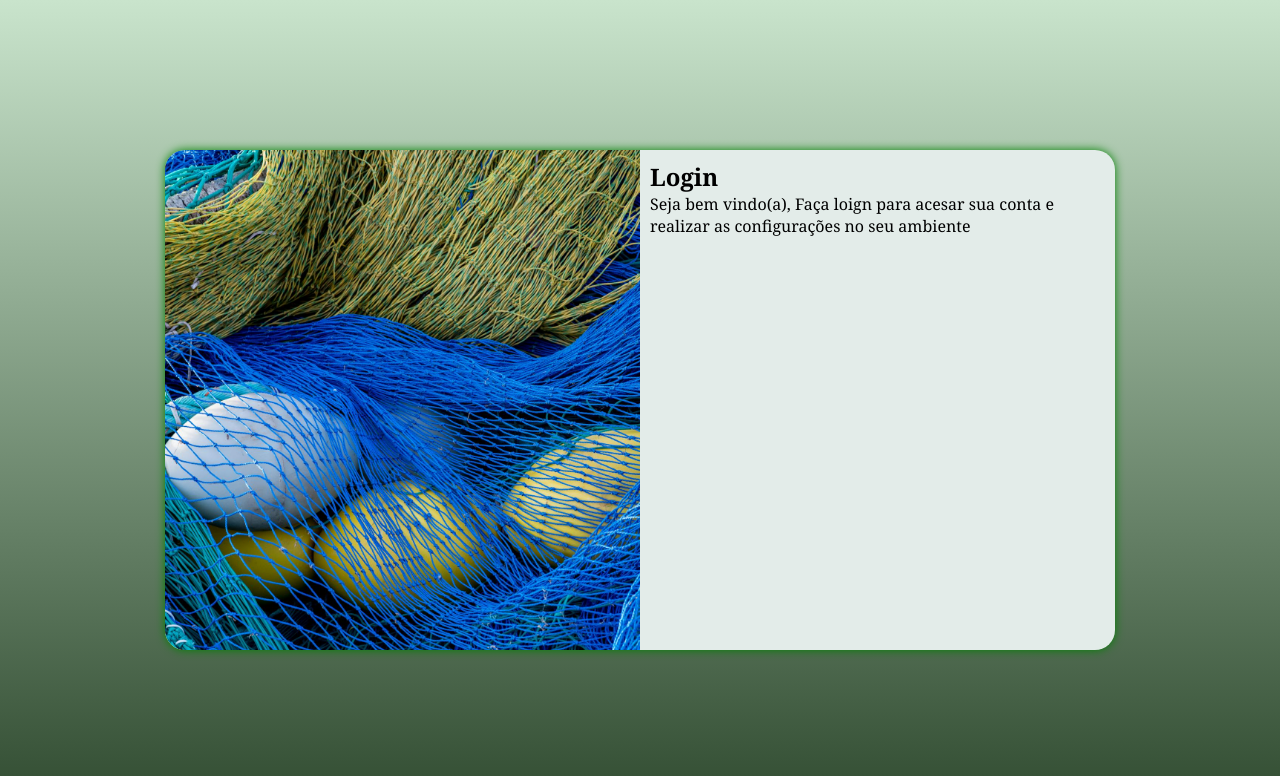
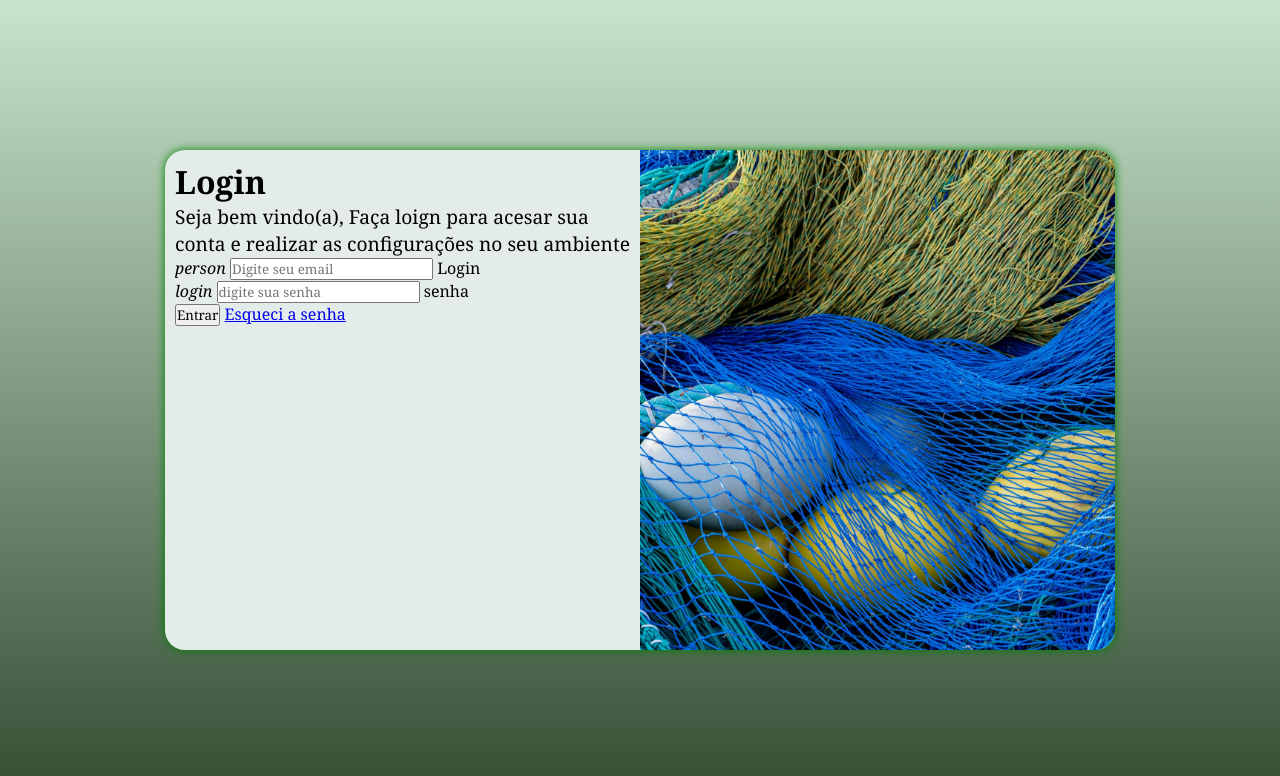
Before and after one commit to Tivcor/projetologin, a plain HTML site: page index.html in a window 1280 px wide. Drawn offline with Linux system fonts and the light colour scheme.

Commit message:
Formulario adcionado

```diff
--- a/estilos/media-query.css
+++ b/estilos/media-query.css
@@ -34,12 +34,12 @@ GRANDES TELAS: ACIMA DE 1200PX
         width: 950px;
     }
     section#login  > div#imagem{
-        float: left;
+        float: right;
         width: 50%;
         height: 100%;
     }
     section#login  > div#formulario{
-        float: right;
+        float: left;
         width: 50%;
     }
 }
--- a/estilos/style.css
+++ b/estilos/style.css
@@ -55,3 +55,9 @@ section#login > div#formulario{
     padding: 10px;
 
 }
+div#formulario > p{
+    font-size: 1.2em;
+}
+div#formulario > h1{
+    font-size: 2em;
+}
--- a/index.html
+++ b/index.html
@@ -16,7 +16,22 @@
             <div id="formulario">
                 <h1>Login</h1>
                 <p>Seja bem vindo(a), Faça loign para acesar sua conta e realizar as configurações no seu ambiente</p>
-                <form action="login.php" method="post"></form>
+                <form action="login.php" method="post">
+                    <div class="campo">
+                        <i class="material-icons">person</i>
+                        <input type="email" name="login" id="ilogin" placeholder="Digite seu email" autocomplete="email" required maxlength="40">
+                        <label for="ilogin">Login</label>
+
+                    </div>
+                    <div class="campo">
+                        <i class="material-icons">login</i>
+                        <input type="password" name="senha" id="isenha" placeholder="digite sua senha" autocomplete="current-password" required maxlength="15">
+                        <label for="isenha">senha</label>
+                    </div>
+                    <input type="submit" value="Entrar">
+                    <a href="esqueci.html"> Esqueci a senha</a>
+                </form>
+
             </div>
         </section>
 
```
